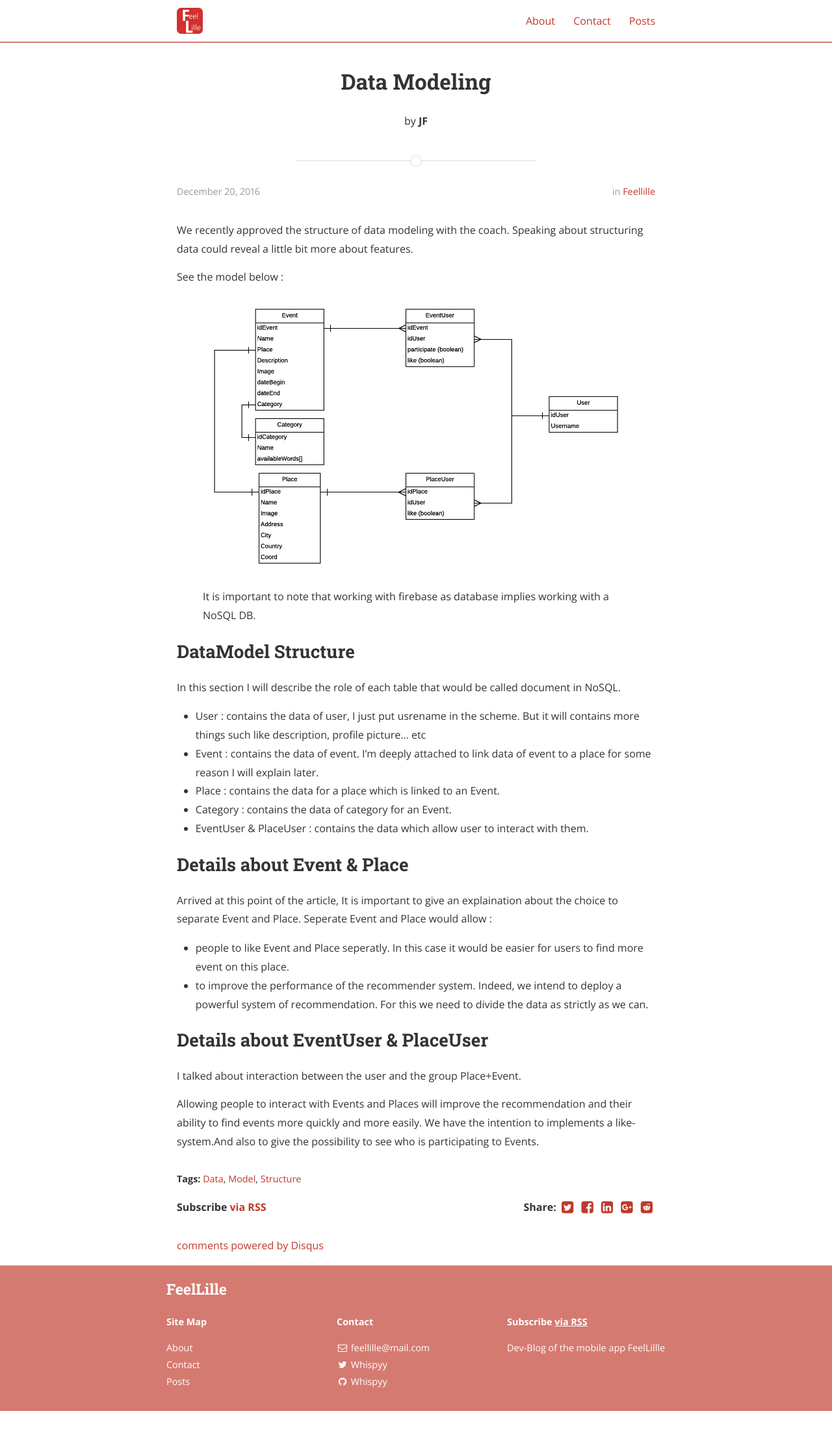
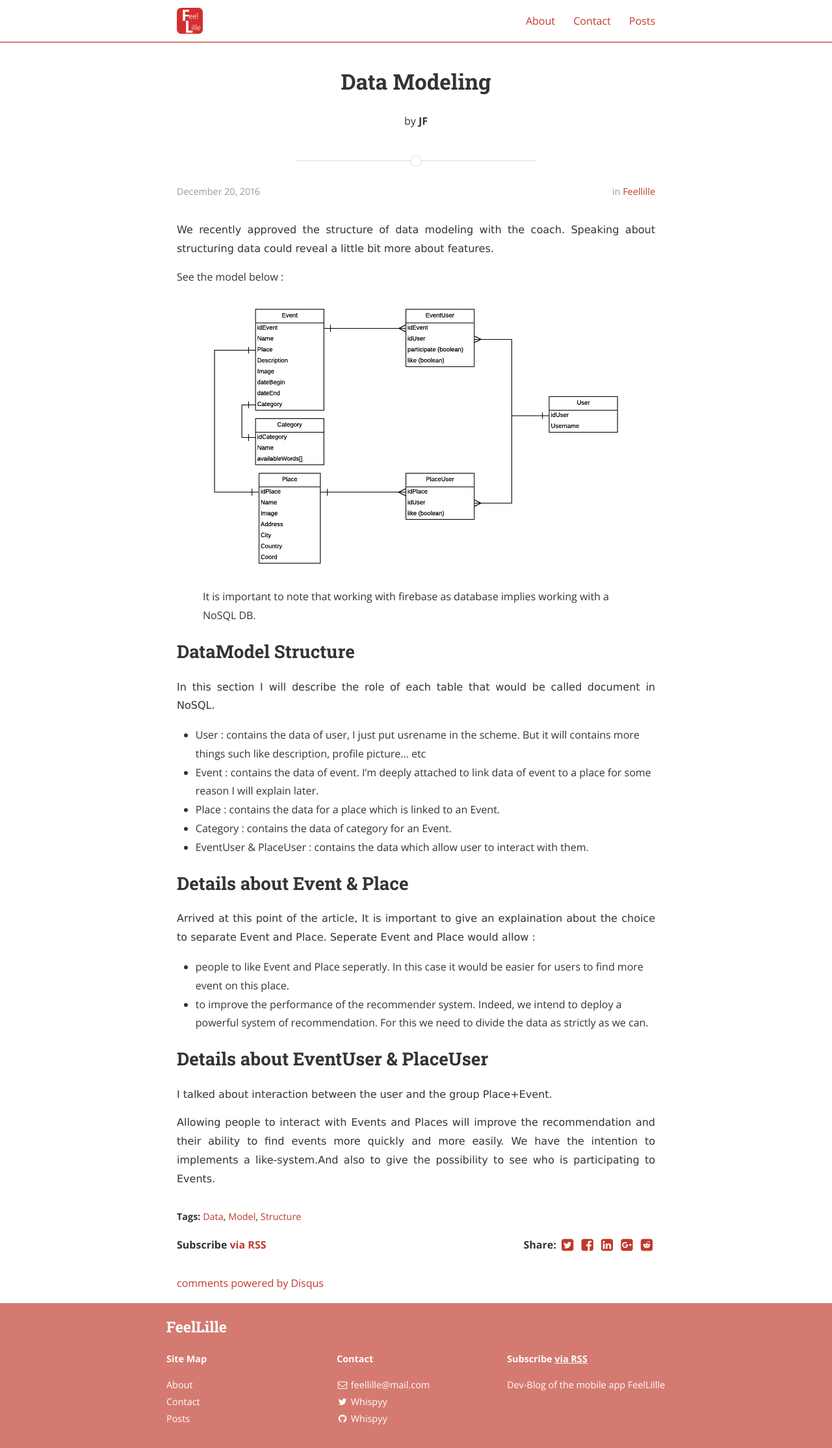
Before and after one commit to LinaEfer/FeelLilleDevBlog, a Jekyll site: the page built from _posts/2016-12-20-DataModeling.markdown, in a window 1280 px wide. Shown: the whole page at 65% size. Built offline with Jekyll 4.4.1, drawn with Linux system fonts in a browser that asks for light colours; nearby versions of some CDN libraries; comment, search, counter and statistics services are not loaded; a style sheet for code colours, icons or effects is not loaded; before the commit the page ends 2172 px from its top, so only the background shows below that.

Commit message:
review style articles

```diff
--- a/_posts/2016-12-20-DataModeling.markdown
+++ b/_posts/2016-12-20-DataModeling.markdown
@@ -8,6 +8,7 @@ tags:	Data Model Structure
 ---
 
 We recently approved the structure of data modeling with the coach. Speaking about structuring data could reveal a little bit more about features.
+{: style="text-align: justify; font-family: Verdana, Geneva, sans-serif"}
 
 See the model below :
 
@@ -18,6 +19,7 @@ See the model below :
 ## DataModel Structure
 
 In this section I will describe the role of each table that would be called document in NoSQL.
+{: style="text-align: justify; font-family: Verdana, Geneva, sans-serif"}
 
 * User : contains the data of user, I just put usrename in the scheme. But it will contains more things such like description, profile picture... etc
 * Event : contains the data of event. I'm deeply attached to link data of event to a place for some reason I will explain later.
@@ -29,6 +31,7 @@ In this section I will describe the role of each table that would be called docu
 
 Arrived at this point of the article, It is important to give an explaination about the choice to separate Event and Place.
 Seperate Event and Place would allow :
+{: style="text-align: justify; font-family: Verdana, Geneva, sans-serif"}
 
 * people to like Event and Place seperatly. In this case it would be easier for users to find more event on this place.
 * to improve the performance of the recommender system. Indeed, we intend to deploy a powerful system of recommendation. For this we need to divide the data as strictly as we can.
@@ -36,5 +39,7 @@ Seperate Event and Place would allow :
 ## Details about EventUser & PlaceUser
 
 I talked about interaction between the user and the group Place+Event.
+{: style="text-align: justify; font-family: Verdana, Geneva, sans-serif"}
 
 Allowing people to interact with Events and Places will improve the recommendation and their ability to find events more quickly and more easily. We have the intention to implements a like-system.And also to give the possibility to see who is participating to Events.
+{: style="text-align: justify; font-family: Verdana, Geneva, sans-serif"}
--- a/_posts/2017-01-05-AboutBackEnd.markdown
+++ b/_posts/2017-01-05-AboutBackEnd.markdown
@@ -8,15 +8,20 @@ tags:	Back-End xpath json node heroku
 ---
 
 Since the beginning of the winter holiday I'm working on the back-end part of the project. The goal of this back-end is to collect event-data from websites and format it to put it back to firebase (our database).
+{: style="text-align: justify; font-family: Verdana, Geneva, sans-serif"}
 
 For this we have the intention to work with nodeJS and we have subscribed to Heroku to host this. It is possible to host on Heroku for free but it is limited to 1 millions of request by months.
+{: style="text-align: justify; font-family: Verdana, Geneva, sans-serif"}
 
 This is organized as following :
+
 * First, we need to retrieve data for this we use two node module : xmldom and xpath to do xpath request on HTML as we can do on XML document.
 * Second, when we have retrieved the data we need to organize them in a JSON file. By organize, I mean delete duplicate, delete empty and format it in a good JSON array.
 * Third, in order to push it in firebase we first need to compare with the actual data we have in base to check if it isn't already added.
 
 Once everything there has been done it is needed to use a scheduler to schedule right the data. By chance there's a node module called 'cron' that allow this. With cron you can tell a script to run each X times. We choose to run it each days.
 This choice is because we think that we can add enough events in one day to maintains good content and to not exceed the limit of heroku's request for free account.
+{: style="text-align: justify; font-family: Verdana, Geneva, sans-serif"}
 
 In next post talking about back-end I have the intention to talk a bit deeper about some of the point listed in organization part.
+{: style="text-align: justify; font-family: Verdana, Geneva, sans-serif"}
```
